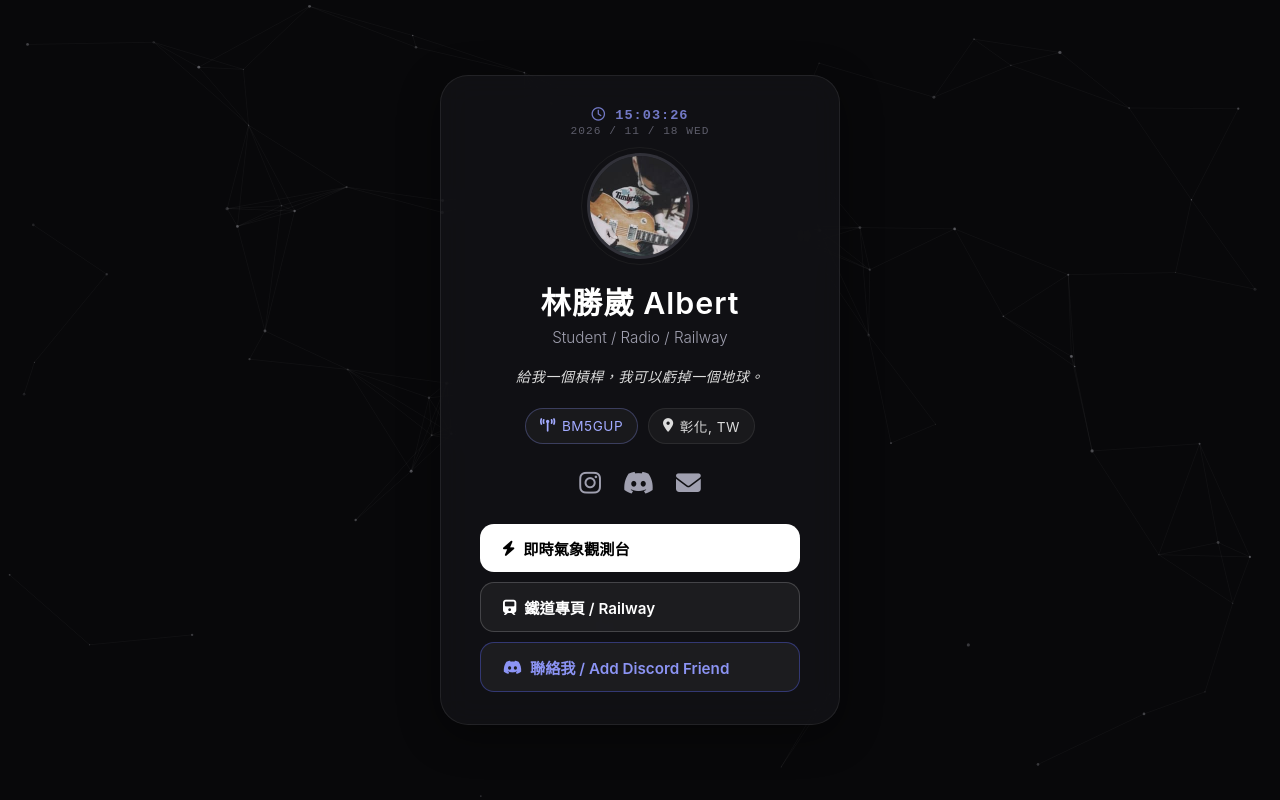
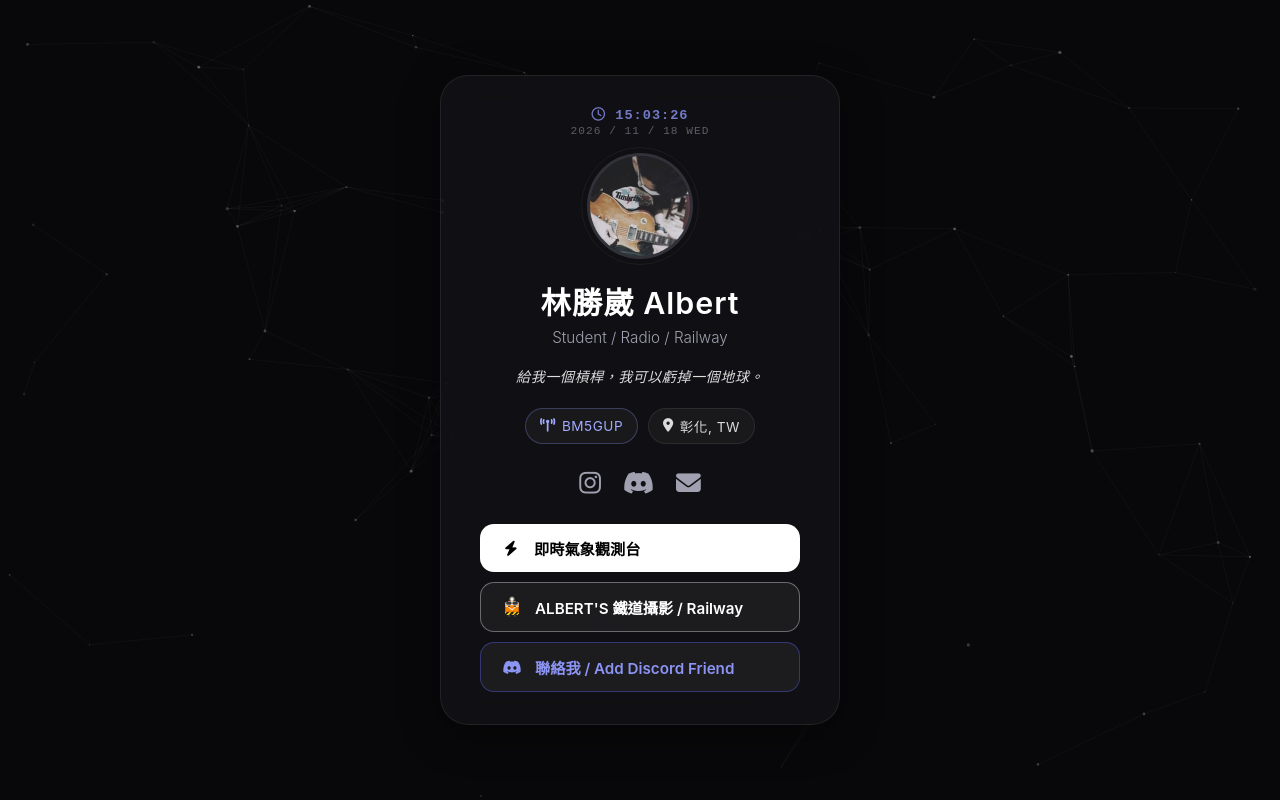
Before and after one commit to albert07062010-code/profile, a plain HTML site: page index.html in a window 1280 px wide. Drawn offline with Linux system fonts and the light colour scheme; no server answers.

Commit message:
Update index.html

```diff
--- a/index.html
+++ b/index.html
@@ -43,7 +43,7 @@
             -webkit-backdrop-filter: blur(16px);
             border: 1px solid rgba(255, 255, 255, 0.08);
             border-radius: 28px;
-            padding: 32px 30px; /* 稍微調整上下內距以容納新增的按鈕 */
+            padding: 32px 30px;
             width: calc(100% - 32px);
             max-width: 400px;
             box-shadow: 0 10px 40px rgba(0, 0, 0, 0.4);
@@ -221,13 +221,14 @@
             align-items: center;
             width: 100%;
         }
+
         .btn {
-                display: flex;              /* 改用 flex 讓 icon 與文字垂直水平對齊更精準 */
+            display: flex;
             align-items: center;
-                justify-content: flex-start; /* 內容靠左對齊 */
+            justify-content: flex-start;
             width: 100%;
             max-width: 320px;
-                padding: 13px 22px;         /* 左側留 22px 呼吸空間，避免文字貼死邊框 */
+            padding: 13px 20px;
             background: #ffffff;
             color: #000000;
             text-decoration: none;
@@ -254,6 +255,17 @@
 
         .btn.secondary:hover {
             background: rgba(255, 255, 255, 0.1);
+        }
+
+        /* 統一控制按鈕內的 i 圖示與 svg 圖示尺寸及間距，確保完全垂直對齊 */
+        .btn i, .btn .btn-icon {
+            width: 22px;
+            height: 22px;
+            margin-right: 12px;
+            flex-shrink: 0;
+            display: inline-flex;
+            align-items: center;
+            justify-content: center;
         }
 
         /* Board Technical Sub-layout */
@@ -359,13 +371,64 @@
 
         <div class="action-stack">
             <button class="btn" id="weatherTriggerBtn" onclick="switchInterface(true)">
-                <i class="fas fa-cloud-sun" style="margin-right: 8px;"></i>彰化數據同步中...
+                <i class="fas fa-cloud-sun"></i><span>彰化數據同步中...</span>
             </button>
-            <a href="https://railway.albert07062010.com" class="btn secondary" target="_blank" style="border-color: rgba(255, 255, 255, 0.18);">
-                <i class="fas fa-train" style="margin-right: 8px;"></i>鐵道專頁 / Railway
+            <a href="https://railway.albert07062010.com" class="btn secondary" target="_blank" style="border-color: rgba(255, 255, 255, 0.35);">
+                <svg class="btn-icon" viewBox="0 0 32 32" xmlns="http://www.w3.org/2000/svg">
+                    <defs>
+                        <!-- 黃黑相間警示條紋圖樣 -->
+                        <pattern id="hazard-stripes" width="5" height="5" patternTransform="rotate(45 0 0)" patternUnits="userSpaceOnUse">
+                            <rect width="2.5" height="5" fill="#ffd000"/>
+                            <rect x="2.5" width="2.5" height="5" fill="#18181c"/>
+                        </pattern>
+                        <!-- 頭燈光暈 -->
+                        <radialGradient id="headlight-glow" cx="50%" cy="50%" r="50%">
+                            <stop offset="0%" stop-color="#ffffff" stop-opacity="1"/>
+                            <stop offset="45%" stop-color="#fff8d6" stop-opacity="0.75"/>
+                            <stop offset="100%" stop-color="#ffffff" stop-opacity="0"/>
+                        </radialGradient>
+                    </defs>
+
+                    <!-- 頭燈光暈 -->
+                    <circle cx="16" cy="4.5" r="4.5" fill="url(#headlight-glow)"/>
+
+                    <!-- 底部排障器與輪軌示意 -->
+                    <rect x="10.5" y="27.5" width="2.2" height="2.5" rx="0.5" fill="#4a4a55"/>
+                    <rect x="19.3" y="27.5" width="2.2" height="2.5" rx="0.5" fill="#4a4a55"/>
+
+                    <!-- 車身主體輪廓 (橘色) -->
+                    <path d="M6.5 9.5 Q16 5.5 25.5 9.5 L26 25.5 L23.5 27.5 L8.5 27.5 L6 25.5 Z" fill="#ff8400"/>
+
+                    <!-- 上半部米白塗裝 -->
+                    <path d="M6.5 9.5 Q16 5.5 25.5 9.5 L25.7 13.5 L6.3 13.5 Z" fill="#f7f5eb"/>
+
+                    <!-- 頭燈本體與尾燈點綴 -->
+                    <circle cx="16" cy="5.5" r="1.4" fill="#ffffff"/>
+                    <circle cx="11.5" cy="7.3" r="0.65" fill="#d94545"/>
+                    <circle cx="20.5" cy="7.3" r="0.65" fill="#d94545"/>
+
+                    <!-- 雙駕駛室車窗 -->
+                    <rect x="7.8" y="8.6" width="7.2" height="3.8" rx="1.2" fill="#323842" stroke="#1e2229" stroke-width="0.6"/>
+                    <rect x="17" y="8.6" width="7.2" height="3.8" rx="1.2" fill="#323842" stroke="#1e2229" stroke-width="0.6"/>
+
+                    <!-- 經典 V 字白色飾帶 -->
+                    <path d="M6.2 14.3 L10 14.3 L16 19.2 L22 14.3 L25.8 14.3 L25.8 15.8 L22.3 15.8 L16 21 L9.7 15.8 L6.2 15.8 Z" fill="#f7f5eb"/>
+
+                    <!-- 車號銘板示意 -->
+                    <rect x="10.2" y="14.2" width="3.2" height="1.3" rx="0.4" fill="#2b2b30"/>
+                    <rect x="18.6" y="14.2" width="3.2" height="1.3" rx="0.4" fill="#2b2b30"/>
+
+                    <!-- 底部黃黑相間警示裙板 -->
+                    <path d="M6.1 22.8 L25.9 22.8 L26 25.5 L23.5 27.5 L8.5 27.5 L6 25.5 Z" fill="url(#hazard-stripes)"/>
+
+                    <!-- 中央連結器與底框 -->
+                    <rect x="14.2" y="23.2" width="3.6" height="3.2" rx="0.6" fill="#26262c"/>
+                    <path d="M6.1 22.8 L25.9 22.8" stroke="#cc6600" stroke-width="0.6"/>
+                </svg>
+                <span>ALBERT'S 鐵道攝影 / Railway</span>
             </a>
             <a href="https://discord.com/users/987684332430835753" class="btn secondary" target="_blank" style="border-color: rgba(88, 101, 242, 0.4); color: #8c94f4;">
-                <i class="fab fa-discord" style="margin-right: 8px;"></i>聯絡我 / Add Discord Friend
+                <i class="fab fa-discord"></i><span>聯絡我 / Add Discord Friend</span>
             </a>
         </div>
     </div>
@@ -396,8 +459,8 @@
             </div>
         </div>
 
-        <button class="btn secondary" onclick="switchInterface(false)" style="width: 100%;">
-            <i class="fas fa-arrow-left" style="margin-right: 8px;"></i> 返回個人主頁
+        <button class="btn secondary" onclick="switchInterface(false)" style="width: 100%; justify-content: center;">
+            <i class="fas fa-arrow-left"></i><span>返回個人主頁</span>
         </button>
     </div>
 
@@ -466,11 +529,11 @@
 
                 const triggerBtn = document.getElementById('weatherTriggerBtn');
                 const weatherIcon = currentEnv.isRainy ? 'fa-cloud-showers-heavy' : 'fa-cloud-sun';
-                triggerBtn.innerHTML = `<i class="fas ${weatherIcon}" style="margin-right: 8px;"></i>彰化市當前氣溫 ${tempC}°C`;
+                triggerBtn.innerHTML = `<i class="fas ${weatherIcon}"></i><span>彰化市當前氣溫 ${tempC}°C</span>`;
 
                 init();
             } catch (err) {
-                document.getElementById('weatherTriggerBtn').innerHTML = `<i class="fas fa-bolt" style="margin-right: 8px;"></i>即時氣象觀測台`;
+                document.getElementById('weatherTriggerBtn').innerHTML = `<i class="fas fa-bolt"></i><span>即時氣象觀測台</span>`;
                 document.getElementById('w-desc').innerText = '數據連線失敗';
             }
         }
```
Lines whose indentation alone changed are shown as unchanged.
